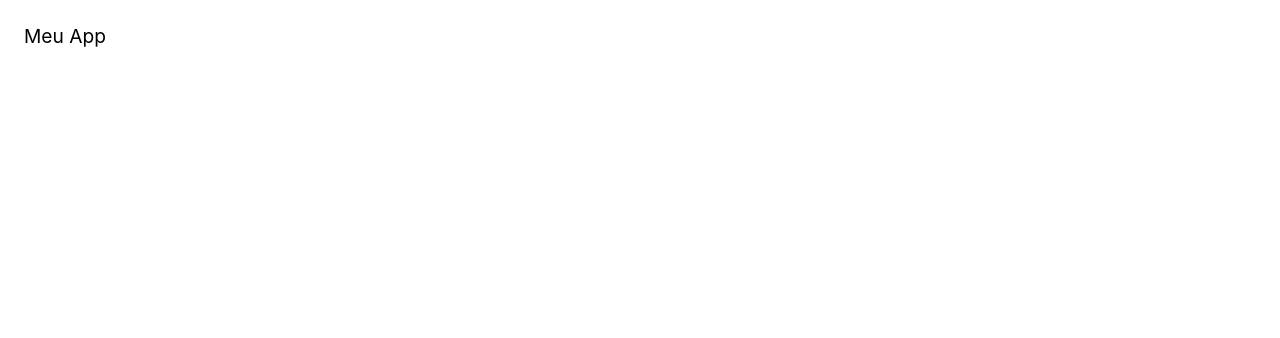
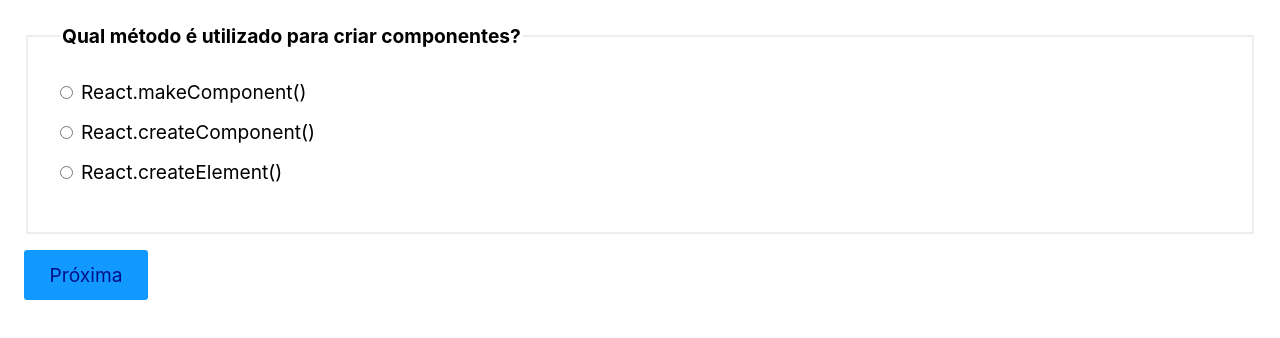
Before and after one commit to claudiogaalvao/OrigamidReactCompleto, a React (Create React App) app: page / in a window 1280 px wide. Shown: the top 338 px of the page. Built offline with nearby package versions, Linux system fonts and the light colour scheme.

Commit message:
Exercício de formulários

```diff
--- a/public/style.css
+++ b/public/style.css
@@ -41,6 +41,27 @@
   margin: 1rem 0;
 }
 
+fieldset {
+  padding: 2rem;
+  margin-bottom: 1rem;
+  border: 2px solid #eee;
+}
+
+fieldset > legend {
+  font-weight: bold;
+}
+
+fieldset > label {
+  display: flex;
+  margin-bottom: 1rem;
+}
+
+fieldset > label > input {
+  width: auto;
+  margin: auto 0;
+  margin-right: 8px;
+}
+
 ul {
   list-style: square;
 }
@@ -63,6 +84,7 @@
   border-radius: var(--radius);
   background: #eee;
   transition: 0.2s;
+  margin-bottom: 10px;
 }
 
 input:focus,
--- a/src/App.js
+++ b/src/App.js
@@ -1,11 +1,83 @@
-import React from 'react';
+import React, { useState } from 'react';
+import Radio from './Form/Radio';
+
+const perguntas = [
+  {
+    pergunta: 'Qual método é utilizado para criar componentes?',
+    options: [
+      'React.makeComponent()',
+      'React.createComponent()',
+      'React.createElement()',
+    ],
+    resposta: 'React.createElement()',
+    id: 'p1',
+  },
+  {
+    pergunta: 'Como importamos um componente externo?',
+    options: [
+      'import Component from "./Component"',
+      'require("./Component")',
+      'import "./Component"',
+    ],
+    resposta: 'import Component from "./Component"',
+    id: 'p2',
+  },
+  {
+    pergunta: 'Qual hook não é nativo?',
+    options: ['useEffect()', 'useFetch()', 'useCallback()'],
+    resposta: 'useFetch()',
+    id: 'p3',
+  },
+  {
+    pergunta: 'Qual palavra deve ser utilizada para criarmos um hook?',
+    options: ['set', 'get', 'use'],
+    resposta: 'use',
+    id: 'p4',
+  },
+];
 
 function App() {
+  const [respostas, setRespostas] = useState({
+    p1: '',
+    p2: '',
+    p3: '',
+    p4: '',
+  });
+  const [slide, setSlide] = useState(0)
+  const [resultado, setResultado] = useState(null);
+
+  function handleChange({ target }) {
+    setRespostas({...respostas, [target.id]: target.value})
+  }
+
+  function resultadoFinal() {
+    const corretas = perguntas.filter(({id, resposta}) => respostas[id] === resposta)
+    setResultado(`Você acertou: ${corretas.length} de ${perguntas.length}`);
+  }
+
+  function handleClick() {
+    if(slide < perguntas.length - 1) {
+      setSlide(slide + 1);
+    } else {
+      setSlide(slide + 1);
+      resultadoFinal()
+    }
+  }
+
   return (
-    <div>
-      Meu App
-    </div>
-  );
+    <form onSubmit={(event) => event.preventDefault()}>
+      { perguntas.map((pergunta, index) =>
+        <Radio
+        active={slide === index}
+        key={pergunta.id}
+        value={respostas[pergunta.id]}
+        onChange={handleChange}
+        {...pergunta}
+        />)
+      }
+      {resultado ? <p>{resultado}</p> : <button onClick={handleClick}>Próxima</button>}
+    </form>
+  )
 }
 
 export default App;
--- /dev/null
+++ b/src/Form/Radio.js
@@ -0,0 +1,20 @@
+import React from 'react'
+
+const Radio = ({pergunta, options, value, id, onChange, active}) => {
+
+    if(!active) return null;
+
+    return (
+        <fieldset>
+            <legend>{pergunta}</legend>
+            {options.map((option) => (
+                <label key={option}>
+                    <input id={id} type="radio" checked={value === option} value={option} onChange={onChange} />
+                    {option}
+                </label>
+            ))}
+        </fieldset>
+    )
+}
+
+export default Radio;
```
